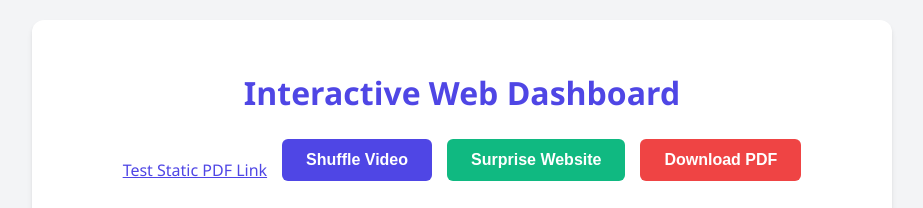
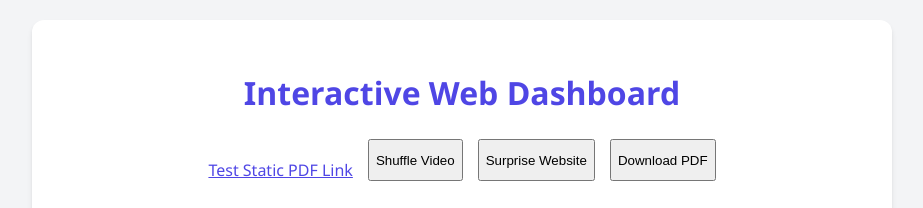
Before and after one commit to sumangorai044-glitch/Analytics-Website, a plain HTML site: page index.html in a window 1280 px wide. Shown: the top 208 px of the page, without its empty margins (178-1101 px from the left). Drawn offline with Linux system fonts and the light colour scheme; grey boxes are pictures that could not be loaded.

Commit message:
Update index.html

```diff
--- a/index.html
+++ b/index.html
@@ -168,11 +168,11 @@
 
         <div class="button-group">
             <a href="https://sumangorai044-glitch.github.io/Analytics-Website/" style="color: #4f46e5; display: block; margin-top: 20px;">Test Static PDF Link</a>
-            <button class="btn" onclick="changeVideo()">Shuffle Video</button>
+            <button id="btn" onclick="changeVideo()">Shuffle Video</button>
 
-            <button class="btn btn-secondary" onclick="goToRandomWebsite()">Surprise Website</button>
+            <button id="btn btn-secondary" onclick="goToRandomWebsite()">Surprise Website</button>
 
-            <button class="btn btn-danger" onclick="downloadPDF()">Download PDF</button>
+            <button id="btn btn-danger" onclick="downloadPDF()">Download PDF</button>
         </div>
 
         <div class="video-container">
```
